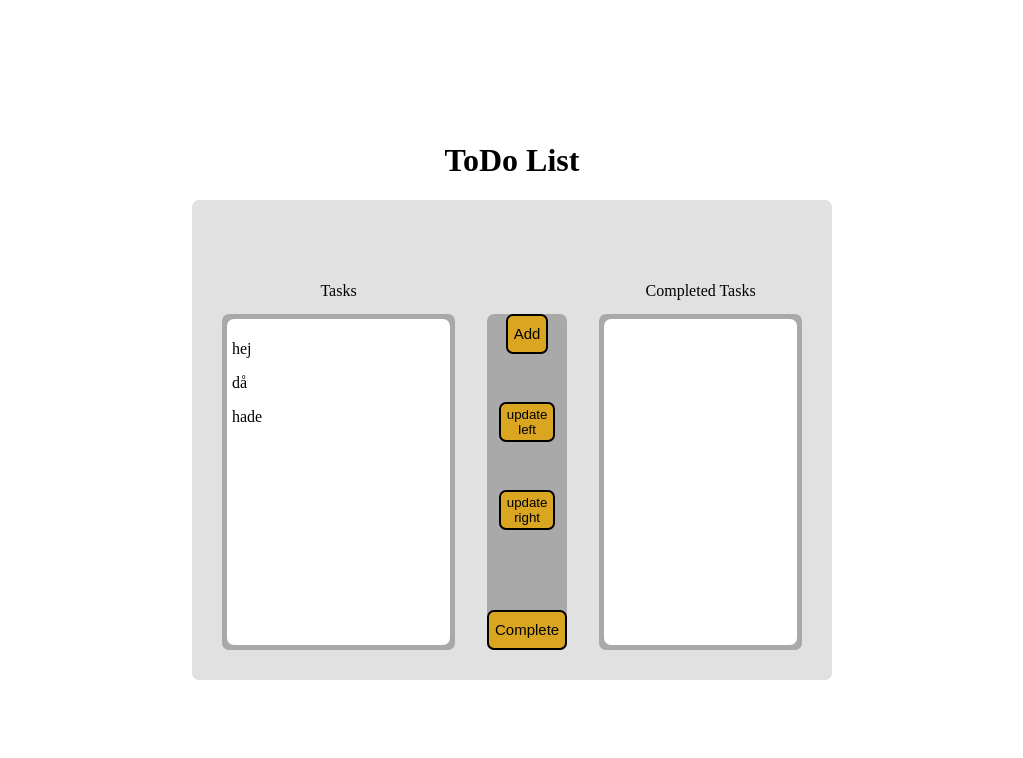
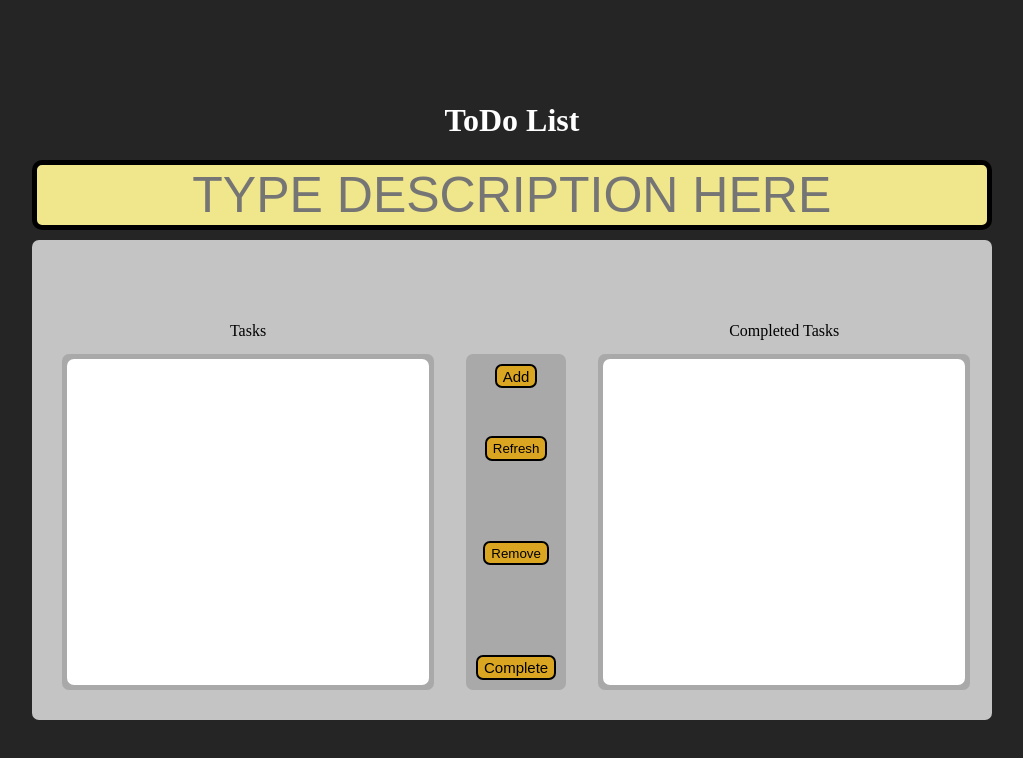
Before and after one commit to NybergViktor/event_ticket_booking, a plain HTML site: page index.html in a window 1280 px wide. Shown: the top 758 px of the page, without its empty margins (208-1231 px from the left). Drawn offline with Linux system fonts and the light colour scheme.

Commit message:
done w/ Johan

```diff
--- a/index.html
+++ b/index.html
@@ -6,39 +6,40 @@
     <title>ToDo</title>
     <link rel="stylesheet" href="style.css" />
   </head>
-  <body onload="taskManager.listAllTasks()">
+  <body
+    onload="taskManager.refresh()">
+    <h1 id="title">ToDo List</h1>
+    <input type="text" name="description" id="taskDescription" placeholder="TYPE DESCRIPTION HERE">
 
-
-    <h1 id="title">ToDo List</h1>
 
     <main class="main">
       <div class="left">
         <p class="task-header">Tasks</p>
 
-        <div id="myTasks" >
-          <p>hej</p>
-        <p>då</p>
-        <p>hade</p>
-        </div>
+        <div id="myTasks"></div>
       </div>
+
       <div class="middle">
+
         <button onclick="taskManager.addTask()" id="add">
           <p>Add</p>
         </button>
-        <button onclick="taskManager.listAllTasks()" class="update-left">
-          update<br>left
+
+
+        <button onclick="taskManager.listAllTasks(), taskManager.listCompletedTasks()"  class="refresh">
+          Refresh
         </button>
-        <button class="update-right">
-          update<br>right
+        <button onclick="taskManager.removeTask()" class="remove">
+          Remove
         </button>
-        <button onclick="taskManager.completeTask()" id="remove">
+        <button onclick="taskManager.completeTask()" id="complete">
           <p>Complete</p>
         </button>
       </div>
       <div class="right">
         <p class="task-header">Completed Tasks</p>
 
-        <div class="completed-tasks"></div>
+        <div id="completed-tasks"></div>
       </div>
     </main>
     <script src="index.js"></script>
--- a/index.js
+++ b/index.js
@@ -1,35 +1,26 @@
-// TASK MANAGER APP
-
-// vi ska skapa en liten app där vi kan lägga till "tasks", markera en task som klar,
-// visa alla tasks samt filtrera ut alla klara tasks.
-// användaren gör val i en meny och vår app visar sedan korrekt val
-
-// vår app ska bestå av två delar:
-// 1. ett objekt som ska innehålla all logik
-// 2. en funktion som ska hantera menyval
-
-// vårt objekt ska ha följande properties:
-// - array som innehåller alla tasks
-// - funktion för att lägga till en ny task
-// - funktion för att markera en task som klar
-// - funktion för att visa alla tasks
-// - funktion för att visa alla tasks som är klara
-
-// vår menu() ska ta emot en input från en user och visa rätt val
-
 let taskId = 1;
 
-// OBJEKT
 const taskManager = {
-  // properties här
+  //array
   tasks: [],
+
+  //add new task
   addTask: function () {
-    //Vi vill ta emot beskrivningen på en task från en user
-    const description = prompt("Please add description for the task");
+    if (this.tasks !== "") {
+      this.tasks = JSON.parse(localStorage.getItem("tasks"));
+      this.taskId = this.tasks.length + 1;
+    }
+
+    const taskInput = document.getElementById("taskDescription");
+    description = taskInput.value.trim();
+
+    // const description = prompt("Please add description for the task");
     if (description.trim() === "") {
       alert("Task description can not be empty!");
       this.addTask();
     }
+
+    //this.tasks.forEach((task) => console.log(task));
 
     const task = {
       id: taskId++,
@@ -37,83 +28,106 @@ const taskManager = {
       completed: false,
     };
 
+    // add to array
     this.tasks.push(task);
+    //save to localstorage from array
     localStorage.setItem("tasks", JSON.stringify(this.tasks));
-    alert("Task added successfully!");
+
+    //update
+    this.listAllTasks();
+    this.listCompletedTasks();
   },
 
   listAllTasks: function () {
-    if (this.tasks.length === 0) {
-      alert("No tasks available.");
-    }
+    //get tasks from localstorage
     const tasksArr = JSON.parse(localStorage.getItem("tasks"));
     const tasksContainer = document.getElementById("myTasks");
 
+    //clear localstorage
+    tasksContainer.innerHTML = "";
+
+    //add new child (old and new tasks)
     tasksArr.forEach((element) => {
       const myTask = document.createElement("p");
-      myTask.innerHTML = element;
-      tasksContainer.appendChild(myTask);
+      myTask.innerHTML =
+        element.id + " " + element.description + " " + element.completed;
+      if (!element.completed) {
+        tasksContainer.appendChild(myTask);
+      }
     });
   },
 
   completeTask: function () {
+    //get id
     const id = parseInt(
       prompt("Enter the id of the task you want to complete:")
     );
+
+    //check if id matches
     const task = this.tasks.find((task) => task.id === id);
 
     if (!task) {
       alert("Task not found!");
     }
 
+    //set completed to true
     task.completed = true;
-    alert("Task marked as complete!");
+
+    //update localstorage from array
+    localStorage.clear;
+    localStorage.setItem("tasks", JSON.stringify(this.tasks));
+
+    //update
+    this.listCompletedTasks();
+    this.listAllTasks();
+  },
+
+  //update both lists
+  refresh: function () {
+    this.listAllTasks();
+    this.listCompletedTasks();
+  },
+
+  removeTask: function () {
+    //get id
+    const id = parseInt(prompt("Enter the id of the task you want to remove:"));
+
+    //check if id matches
+    const task = this.tasks.find((task) => task.id === id);
+
+    if (!task) {
+      alert("Task not found!");
+    }
+
+    alert(task.id);
+
+    //set completed to true
+
+    //update localstorage from array
+    localStorage.clear;
+    localStorage.setItem("tasks", JSON.stringify(this.tasks));
+
+    //update
+    this.listCompletedTasks();
+    this.listAllTasks();
   },
 
   listCompletedTasks: function () {
-    const completedTasks = this.tasks.filter((task) => task.completed);
+    //get tasks from localstorage
+    const tasksArr = JSON.parse(localStorage.getItem("tasks"));
+    const tasksContainer = document.getElementById("completed-tasks");
 
-    if (completedTasks.length === 0) {
-      alert("No completed tasks!");
-    }
+    //clean localstorage
+    tasksContainer.innerHTML = "";
 
-    let message = "";
-    completedTasks.forEach((task) => {
-      message += `Id: ${task.id}, Description: ${task.description}\n`;
+    //add new child (old and new tasks)
+    tasksArr.forEach((element) => {
+      const myTask = document.createElement("p");
+      myTask.innerHTML =
+        element.id + " " + element.description + " " + element.completed;
+      if (element.completed) {
+        tasksContainer.appendChild(myTask);
+      }
     });
-    alert(message);
   },
 };
-
-// MENU FUNCTION
-// function menu() {
-//   // ta emot input och visa korrekt val
-//   const choice = parseInt(
-//     prompt(
-//       "Select from the menu:\n1) Add a new task\n2) Complete a task\n3) List all tasks\n4) List completed tasks\n5) Exit"
-//     )
-//   );
-//   switch (choice) {
-//     case 1:
-//       //console.log("Add a new task");
-//       taskManager.addTask();
-//       break;
-//     case 2:
-//       //console.log("Complete a task");
-//       taskManager.completeTask();
-//       break;
-//     case 3:
-//       //console.log("List all tasks");
-//       taskManager.listAllTasks();
-//       break;
-//     case 4:
-//       //console.log("List completed tasks");
-//       taskManager.listCompletedTasks();
-//       break;
-//     case 5:
-//       alert("Goodbye!");
-//       return;
-//     default:
-//       alert("Invalid choice, Please enter a number between 1-5");
-//   }
-// }
--- a/style.css
+++ b/style.css
@@ -1,58 +1,58 @@
 html {
   height: 100vh;
   width: 1440px;
-  background-color: white;
   display: flex;
   justify-content: center;
   align-items: center;
+  background-color: rgb(37, 37, 37);
+
 }
+
+h1{
+  color: white;
+}
+
 
 #title {
   text-align: center;
 }
 
+
+
 .main {
   height: 30rem;
-  width: 40rem;
+  width: 60rem;
   background-color: #dddd;
   color: black;
   display: flex;
   align-items: end;
   gap: 2rem;
   border-radius: 7px;
-
 }
 
-.left {
-    border-radius: 7px;
-  height: 70%;
-  flex-grow: 2;
-  background-color: darkgray;
-  width:max-content;
-  margin-left: 30px;
-  margin-bottom: 30px;
-  display: flex;
-  justify-content: center;
-}
-
-#myTasks, .completed-tasks {
+#myTasks,
+#completed-tasks {
   background-color: white;
   border-radius: 7px;
   margin: 5px;
-    width: 100%;
+  width: 22rem;
   padding: 5px;
   overflow-y: scroll;
 }
 
+#taskDescription{
+  background-color: khaki;
+  border: 5px solid black;
+  width: 98.5%;
+  margin-bottom: 10px;
+  border-radius: 10px;
+  text-align: center;
+  font-size: 50px;
+  color: black;
 
-.update-left{
-  height: 2rem;
-  width: 4rem;
-  background-color: brown;
-  color: white;
-  margin-top: -2rem;
 }
-.update-right{
+
+.refresh {
   height: 2rem;
   width: 4rem;
   background-color: brown;
@@ -60,10 +60,9 @@ html {
   margin-top: -2rem;
 }
 
-.task-header{
+.task-header {
   margin-top: -2rem;
   position: absolute;
-
 }
 .middle {
   border-radius: 7px;
@@ -86,20 +85,21 @@ html {
   border: 2px solid black;
 }
 
-.tasks p{
-  height: 40px;
-  width: 100%;
-  background-color: lightcoral;
-  color: black;
-  text-align: center;
-}
-
-.middle button:hover{
+.middle button:hover {
   background-color: lightgoldenrodyellow;
   cursor: pointer;
 }
 
-button p{
+#add {
+  margin-top: 10px;
+}
+
+#complete {
+  margin-bottom: 10px;
+  margin: 10px;
+}
+
+button p {
   font-size: 15px;
   margin: auto;
 }
@@ -114,3 +114,14 @@ button p{
   display: flex;
   justify-content: center;
 }
+.left {
+  border-radius: 7px;
+  height: 70%;
+  flex-grow: 2;
+  background-color: darkgray;
+  width: max-content;
+  margin-left: 30px;
+  margin-bottom: 30px;
+  display: flex;
+  justify-content: center;
+}
```
Lines whose indentation alone changed are shown as unchanged.
